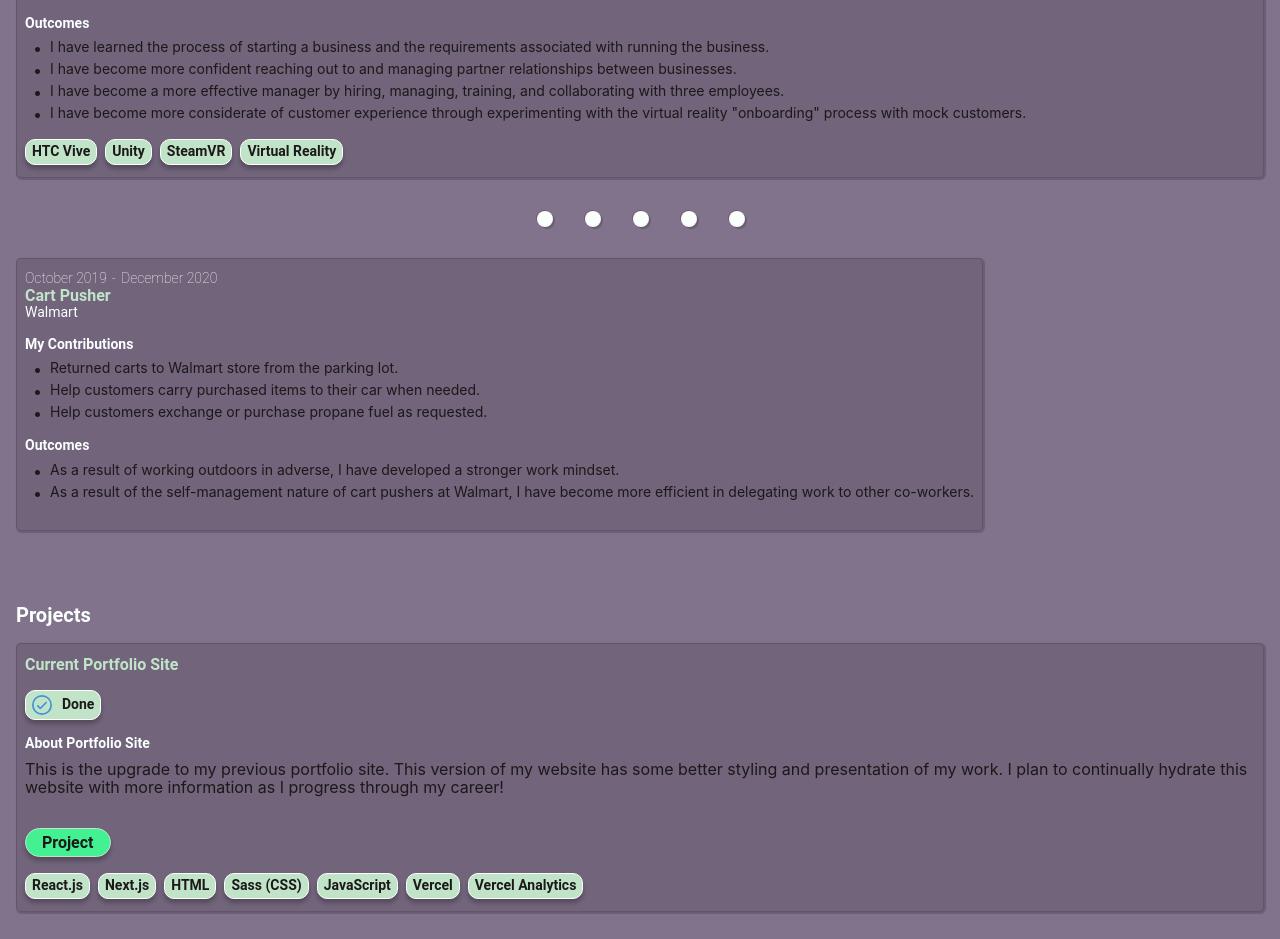
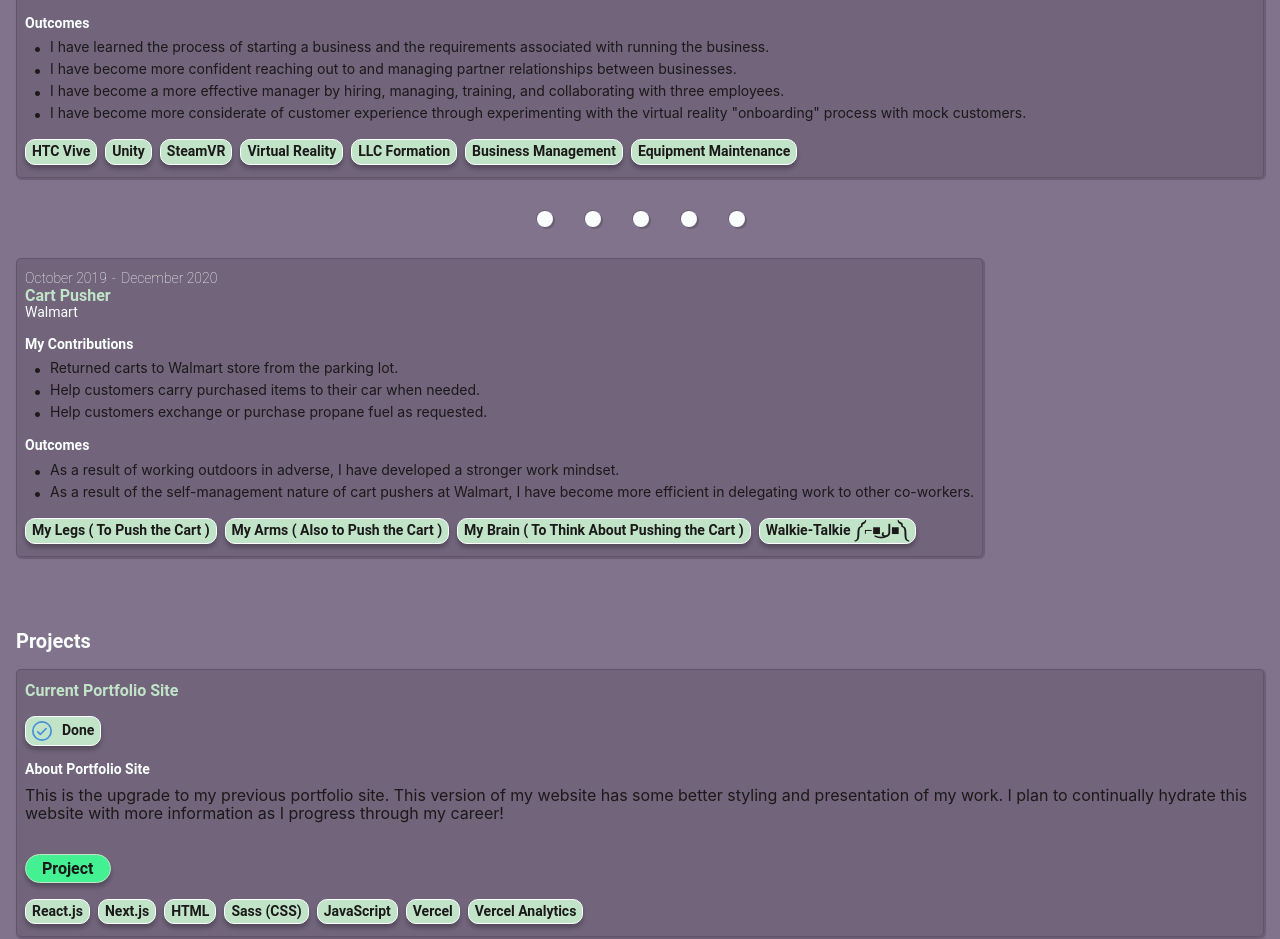
Before and after one commit to ckildare/ckildare.github.io, a Next.js app: page / in a window 1280 px wide. Shown: the part 1760-2699 px from the top of the page. Built offline with nearby package versions, Linux system fonts and the light colour scheme; a web font is replaced by a local one.

Commit message:
Add a few more silly data things

```diff
--- a/src/public/data/jobData.js
+++ b/src/public/data/jobData.js
@@ -93,7 +93,7 @@ export const jobData = [
       "I have become a more effective manager by hiring, managing, training, and collaborating with three employees.",
       "I have become more considerate of customer experience through experimenting with the virtual reality \"onboarding\" process with mock customers."
     ],
-    technologies: ["HTC Vive", "Unity", "SteamVR", "Virtual Reality"]
+    technologies: ["HTC Vive", "Unity", "SteamVR", "Virtual Reality", "LLC Formation", "Business Management", "Equipment Maintenance"]
   },
   {
     title: "Cart Pusher",
@@ -120,6 +120,6 @@ export const jobData = [
       "As a result of working outdoors in adverse, I have developed a stronger work mindset.",
       "As a result of the self-management nature of cart pushers at Walmart, I have become more efficient in delegating work to other co-workers."
     ],
-    technologies: []
+    technologies: ["My Legs ( To Push the Cart )", "My Arms ( Also to Push the Cart )", "My Brain ( To Think About Pushing the Cart )", "Walkie-Talkie ༼⌐■ل͜■༽"]
   },
 ]
```
